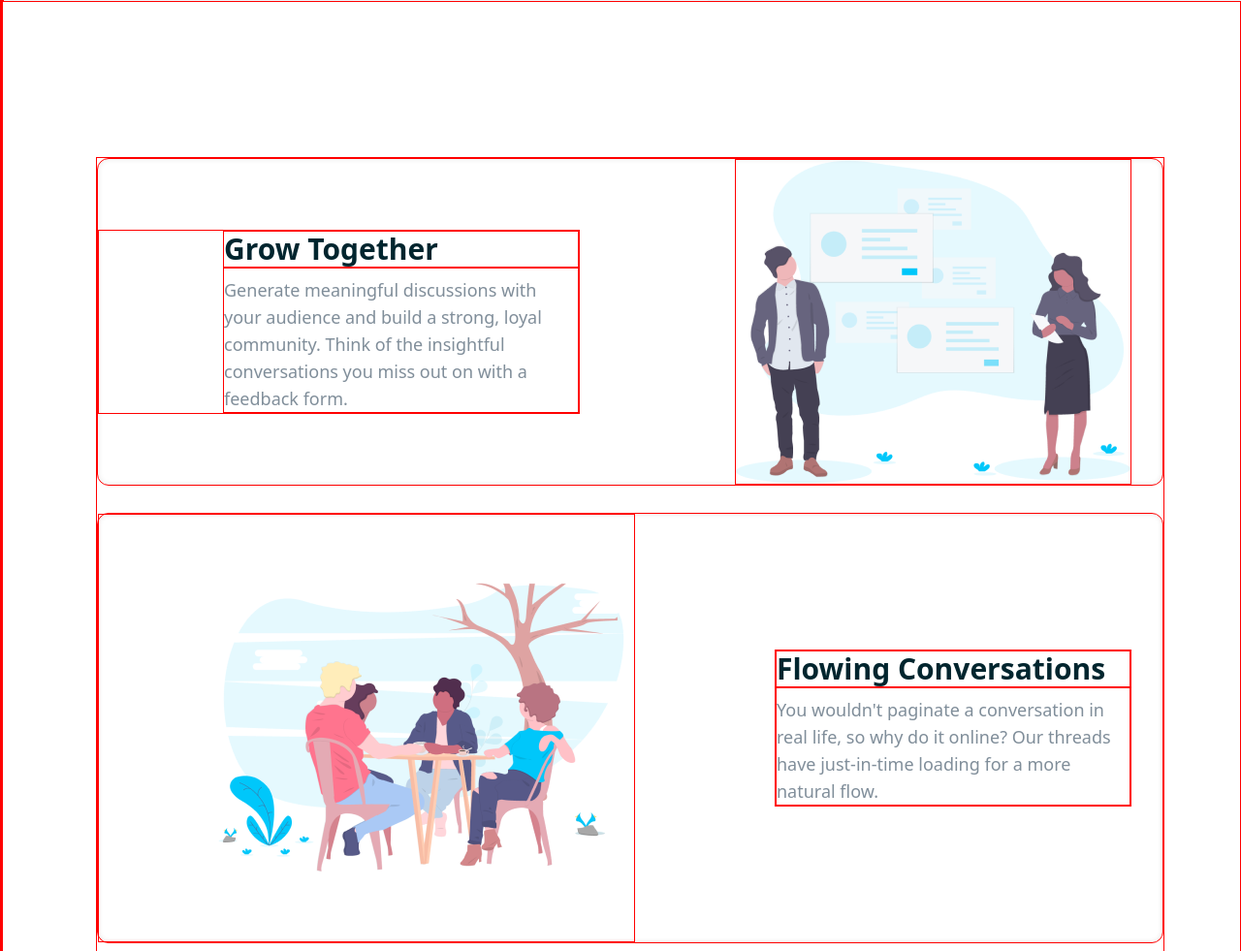
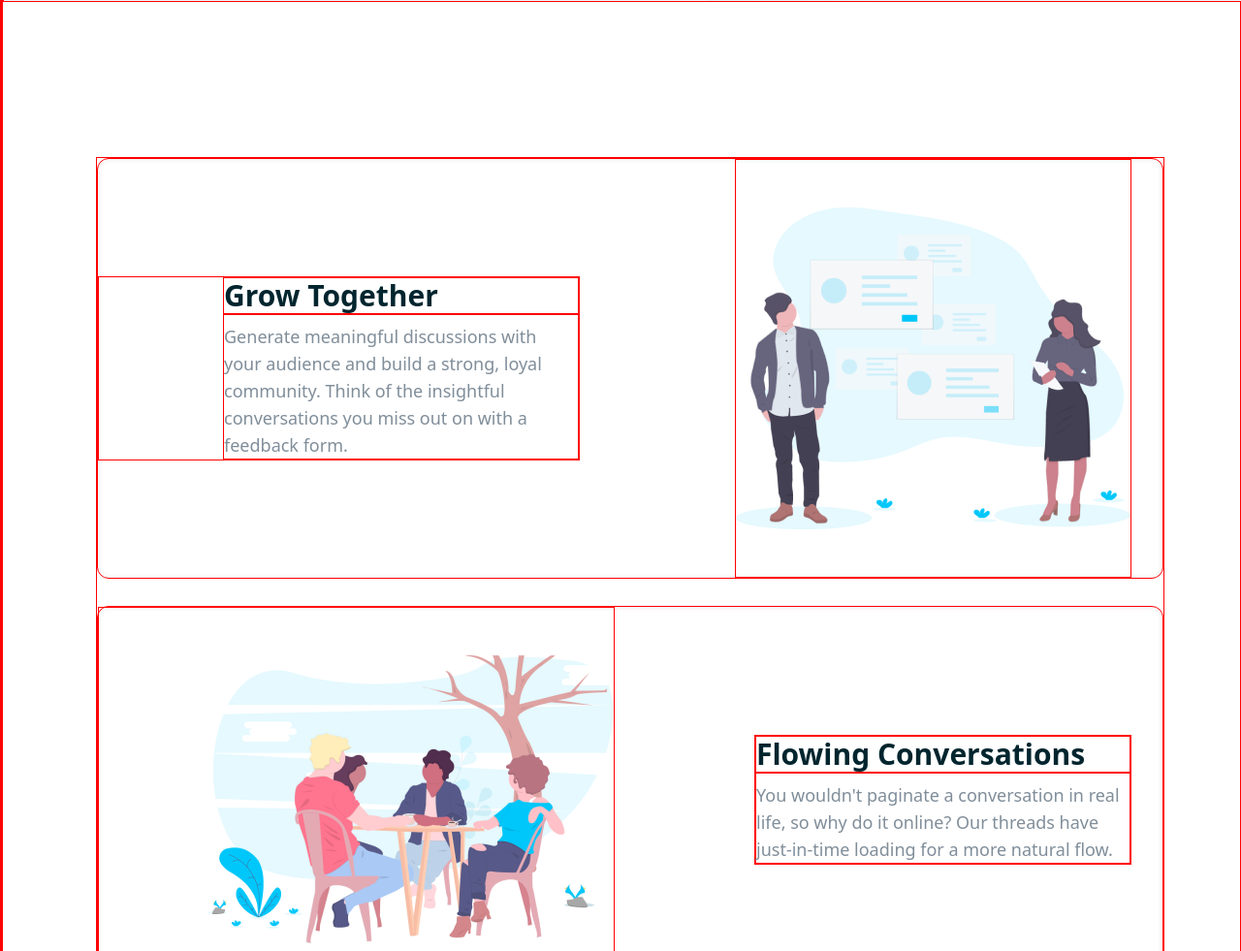
Before and after one commit to Georginio-prod/Huddle-landing-, a website built with Vite: page index.html in a window 1280 px wide. Shown: the part 731-1712 px from the top of the page at 97% size. Built offline with nearby package versions, Linux system fonts and the light colour scheme.

Commit message:
refactor the style

```diff
--- a/index.html
+++ b/index.html
@@ -66,7 +66,7 @@
       </header>
 
       <main
-        class="flex justify-center items-center flex-col gap-7 mt-40 ml-24 mr-24 mb-8 relative"
+        class="flex justify-center gap-7 items-center flex-col mt-40 ml-24 mr-24 mb-8 relative"
       >
         <div
           class="flex-row gap-40 flex max-w-maxWidth rounded-xl shadow-custom_inner justify-center items-center pr-8"
@@ -80,13 +80,13 @@
               miss out on with a feedback form.
             </h2>
           </div>
-          <img src="./public/grow_together.png" alt="img" />
+          <img src="./public/grow_together.png" alt="img" class="pt-12 pb-12" />
         </div>
 
         <div
           class="flex-row gap-36 flex max-w-maxWidth rounded-xl shadow-custom_inner justify-center items-center pr-8"
         >
-          <img src="./public/Group 20 Copy 3.png" alt="img" class="pl-28" />
+          <img src="./public/grow_together (1).png" alt="img" class="pl-28 pt-12 pb-12" />
           <div class="flex-col">
             <p class="text-colorH2 text-3xl font-semibold">
               Flowing Conversations
@@ -112,7 +112,7 @@
               your users can start chatting immediately.
             </h2>
           </div>
-          <img src="./public/Group 20 Copy 3 (1).png" alt="img" />
+          <img src="./public/grow_together (2).png" alt="img" class="pt-12 pb-12"/>
         </div>
 
         <div class="flex flex-col pb-12 mb-16 mt-40 rounded-xl">
```
Also changed, not shown: public/grow_together (1).png (added), public/grow_together (2).png (added).
